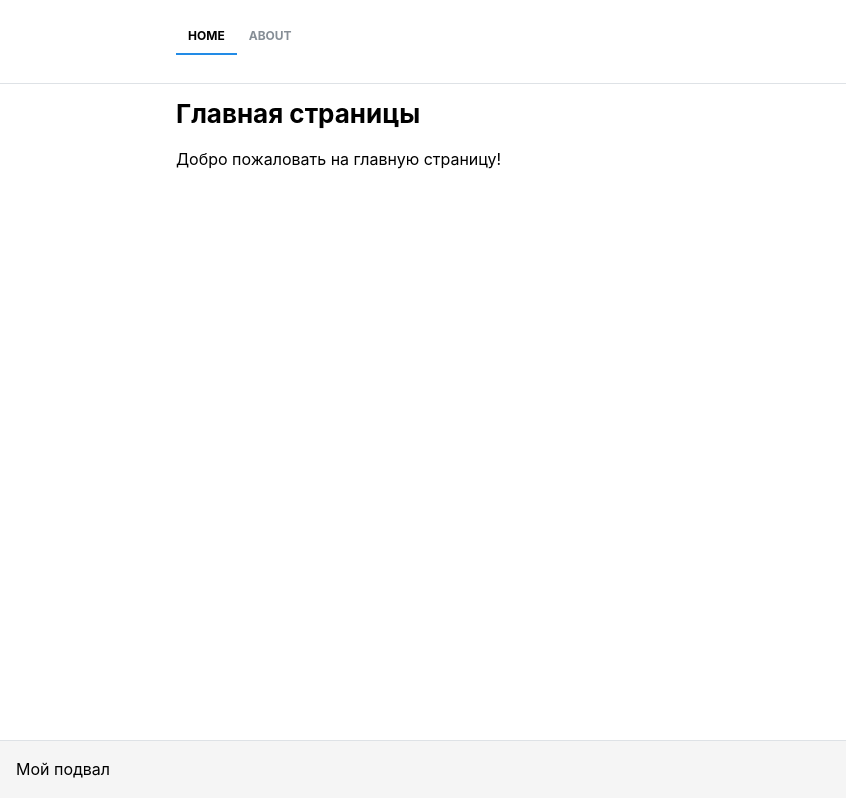
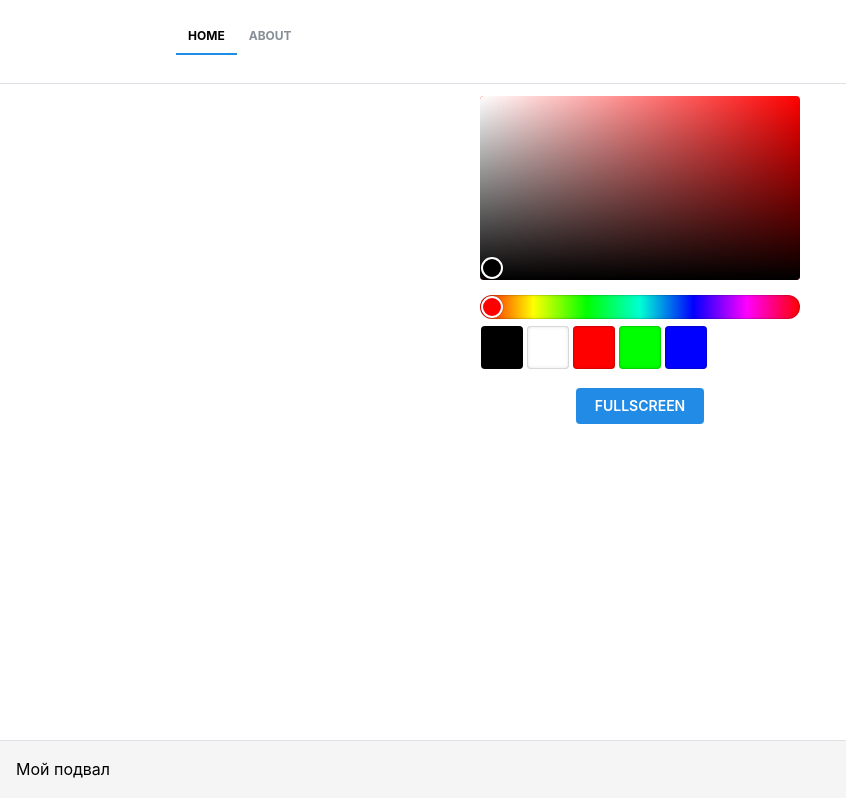
Before and after one commit to zhukovsergei/blackscreen, a React (Vite) app in the folder app/: page / in a window 1280 px wide. Shown: the whole page, without its empty margins (0-846 px from the left). Built offline with nearby package versions, Linux system fonts and the light colour scheme.

Commit message:
Added color picker with canvas

```diff
--- a/app/src/Pages/Home.tsx
+++ b/app/src/Pages/Home.tsx
@@ -1,10 +1,41 @@
-import { Container, Title, Text } from '@mantine/core';
+import {Container, Stack, Button, Box, ColorPicker, VisuallyHidden, Space} from '@mantine/core';
+import { useFullscreen } from '@mantine/hooks';
+import {useState} from "react";
 
 export function Home() {
+
+    const { ref, toggle: toggleFullscreen, fullscreen } = useFullscreen();
+    const [color, setColor] = useState("#000000");
+
     return (
         <Container>
-            <Title order={2}>Главная страницы</Title>
-            <Text mt="md">Добро пожаловать на главную страницу!</Text>
+
+            <VisuallyHidden>
+                <Box
+                    ref={ref}
+                    w={220}
+                    py={"xl"}
+                    bg={ color }
+                    mx="auto"
+                    onClick={() => toggleFullscreen()}
+                >
+                </Box>
+            </VisuallyHidden>
+
+            <Stack align="center">
+                <ColorPicker  size="xl" format="hex"
+                              value={color}
+                              onChange={setColor}
+                              swatches={['#000000', '#ffffff', '#ff0000', '#00ff00', '#0000ff']}
+                />
+            </Stack>
+
+            <Space h="md" />
+            <Stack align="center">
+                <Button onClick={toggleFullscreen} color={fullscreen ? 'red' : 'blue'}>
+                    {fullscreen ? '' : 'FULLSCREEN'}
+                </Button>
+            </Stack>
         </Container>
     );
 }
```
